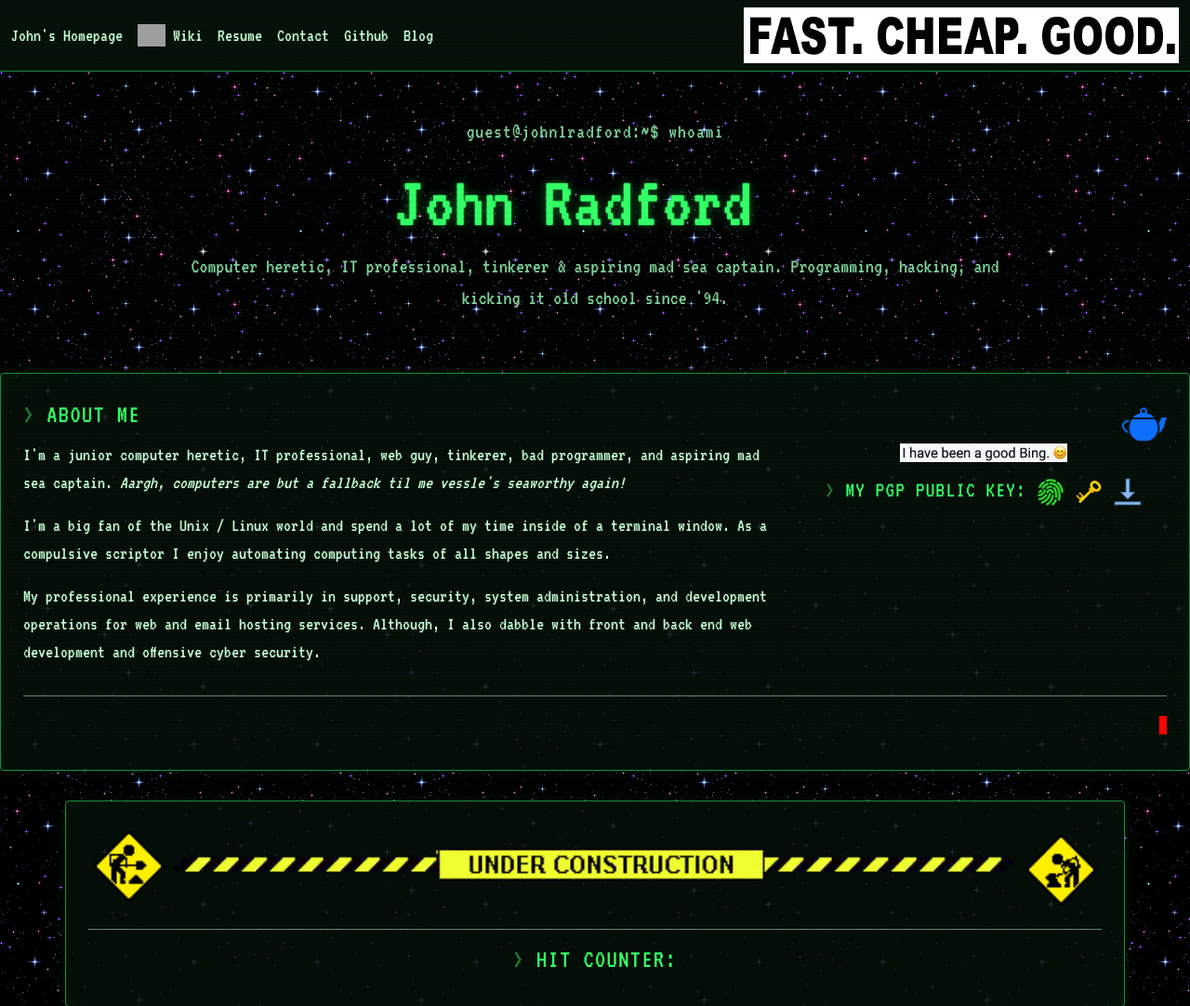
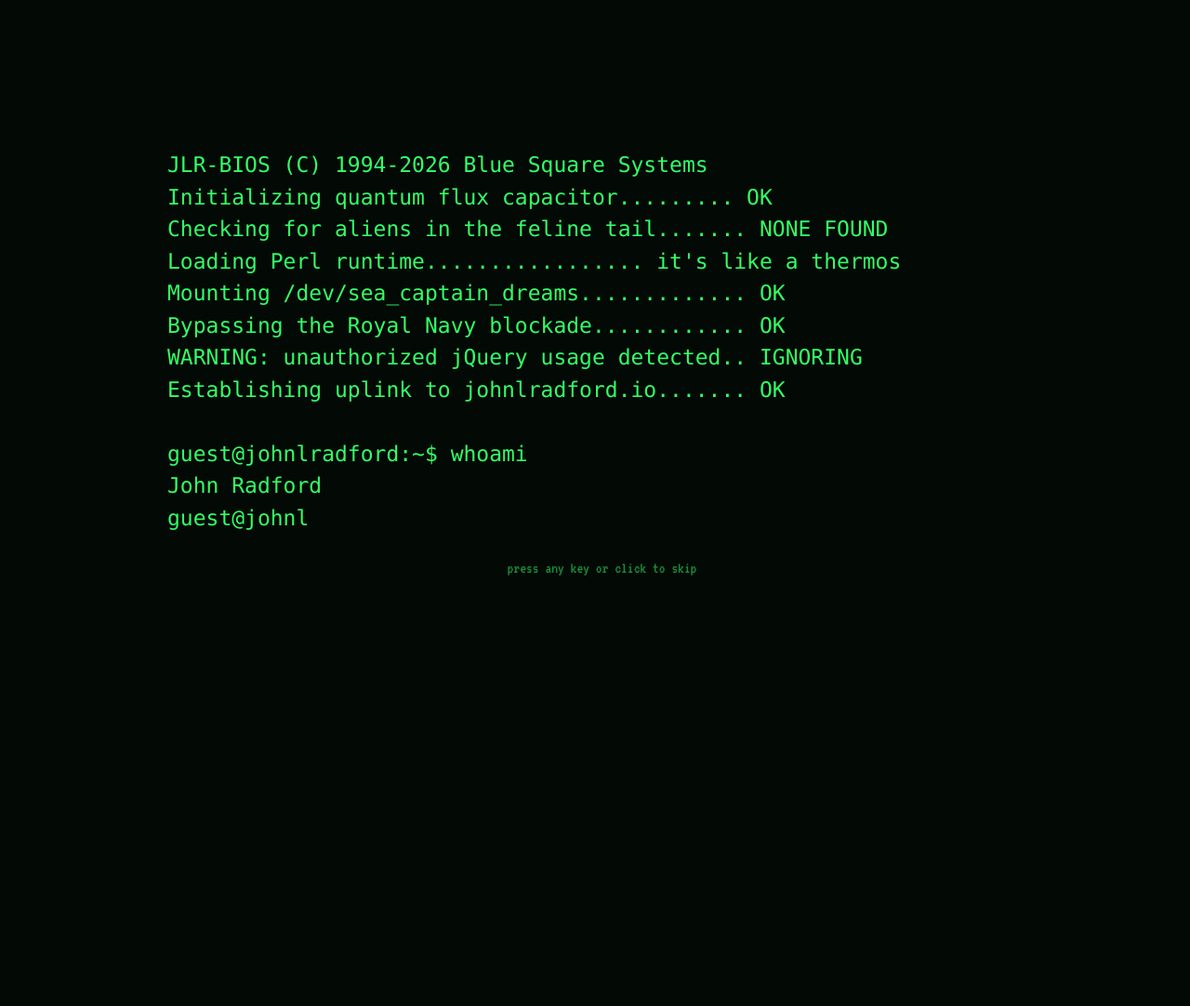
Before and after one commit to BlueSquare23/johnlradford.io, a PHP site: page / in a window 1280 px wide. Shown: the top 1082 px of the page at 93% size. After the commit the page ends 619 px from the top, so only its background shows below. Run offline with PHP 8.4, Linux system fonts and the light colour scheme; data that the repository does not hold is empty; some libraries are stand-ins or nearby versions; grey boxes are pictures that could not be loaded.

Commit message:
Add initial boot sequence to page

```diff
--- a/about.html
+++ b/about.html
@@ -8,7 +8,7 @@
         </div>
         <div class="row">
           <div class="col-md-8">
-            <p>I'm a junior computer heretic, IT professional, web guy, tinkerer, bad
+            <p>I'm a <s>junior</s> senior computer heretic, IT professional, web guy, tinkerer, bad
                programmer, and aspiring mad sea captain. <i>Aargh, computers are but a
                fallback til me vessle's seaworthy again!</i></p>
             <p>I'm a big fan of the Unix / Linux world and spend a lot of my time
--- a/index.php
+++ b/index.php
@@ -43,6 +43,18 @@
 
   <div class="snow">
   <body>
+    <!-- Boot Sequence Intro -->
+    <div id="boot-screen">
+      <noscript><style>#boot-screen{display:none !important;}</style></noscript>
+      <div class="boot-inner">
+        <pre id="boot-output"></pre>
+        <p id="boot-skip-hint" class="boot-skip-hint">
+          <span class="boot-cursor" aria-hidden="true">&nbsp;</span> press any key or click to skip
+        </p>
+      </div>
+    </div>
+    <script src="./static/js/boot-sequence.js"></script>
+
     <!-- Nice Bootstrap Navbar -->
     <?php include "./nav.html" ?>
 
--- a/static/css/main.css
+++ b/static/css/main.css
@@ -123,6 +123,64 @@
 @media (prefers-reduced-motion: reduce) {
   .hero-cursor {
     animation: none;
+  }
+}
+
+/* -------------------- Boot sequence -------------------- */
+#boot-screen {
+  position: fixed;
+  inset: 0;
+  z-index: 10000;
+  background: var(--bg);
+  color: var(--accent);
+  display: flex;
+  align-items: center;
+  justify-content: center;
+  padding: 2rem;
+  transition: opacity 0.4s ease;
+}
+
+#boot-screen.boot-hidden {
+  opacity: 0;
+  pointer-events: none;
+}
+
+.boot-inner {
+  width: 100%;
+  max-width: 46em;
+}
+
+#boot-output {
+  white-space: pre-wrap;
+  font-size: 1.15em;
+  line-height: 1.5;
+  min-height: 14em;
+  margin: 0;
+}
+
+.boot-cursor {
+  display: inline-block;
+  width: 0.5em;
+  background: var(--accent);
+  animation: blink 1s steps(1) infinite;
+}
+
+.boot-skip-hint {
+  margin-top: 1.5rem;
+  color: var(--accent-dim);
+  font-size: 0.85em;
+  text-align: center;
+  opacity: 0;
+  transition: opacity 0.4s ease;
+}
+
+.boot-skip-hint.visible {
+  opacity: 1;
+}
+
+@media (prefers-reduced-motion: reduce) {
+  #boot-screen {
+    display: none;
   }
 }
 
--- /dev/null
+++ b/static/js/boot-sequence.js
@@ -0,0 +1,87 @@
+(function () {
+  var screen = document.getElementById('boot-screen');
+  if (!screen) return;
+
+  var output = document.getElementById('boot-output');
+  var skipHint = document.getElementById('boot-skip-hint');
+
+  var reduceMotion = window.matchMedia &&
+    window.matchMedia('(prefers-reduced-motion: reduce)').matches;
+  var alreadyBooted = sessionStorage.getItem('bootSequenceDone') === 'true';
+
+  if (reduceMotion || alreadyBooted) {
+    screen.remove();
+    return;
+  }
+
+  var lines = [
+    'JLR-BIOS (C) 1994-2026 Blue Square Systems',
+    'Initializing quantum flux capacitor......... OK',
+    'Checking for aliens in the feline tail....... NONE FOUND',
+    "Loading Perl runtime................. it's like a thermos",
+    'Mounting /dev/sea_captain_dreams............. OK',
+    'Bypassing the Royal Navy blockade............ OK',
+    'WARNING: unauthorized jQuery usage detected.. IGNORING',
+    'Establishing uplink to johnlradford.io....... OK',
+    '',
+    'guest@johnlradford:~$ whoami',
+    'John Radford',
+    'guest@johnlradford:~$ ./boot_homepage.sh',
+    'Welcome aboard. Aargh.'
+  ];
+
+  var buffer = '';
+  var finished = false;
+  var timers = [];
+
+  function setTimer(fn, delay) {
+    var id = window.setTimeout(fn, delay);
+    timers.push(id);
+    return id;
+  }
+
+  function finish() {
+    if (finished) return;
+    finished = true;
+    timers.forEach(window.clearTimeout);
+    sessionStorage.setItem('bootSequenceDone', 'true');
+    screen.classList.add('boot-hidden');
+    document.removeEventListener('keydown', finish);
+    screen.removeEventListener('click', finish);
+    window.setTimeout(function () {
+      screen.remove();
+    }, 450);
+  }
+
+  function typeLine(lineIndex, charIndex) {
+    if (lineIndex >= lines.length) {
+      setTimer(finish, 700);
+      return;
+    }
+    var line = lines[lineIndex];
+    if (charIndex < line.length) {
+      buffer += line[charIndex];
+      output.textContent = buffer;
+      setTimer(function () {
+        typeLine(lineIndex, charIndex + 1);
+      }, 12);
+    } else {
+      buffer += '\n';
+      output.textContent = buffer;
+      setTimer(function () {
+        typeLine(lineIndex + 1, 0);
+      }, 90);
+    }
+  }
+
+  setTimer(function () {
+    typeLine(0, 0);
+  }, 200);
+
+  setTimer(function () {
+    skipHint.classList.add('visible');
+  }, 1200);
+
+  document.addEventListener('keydown', finish);
+  screen.addEventListener('click', finish);
+})();
```
